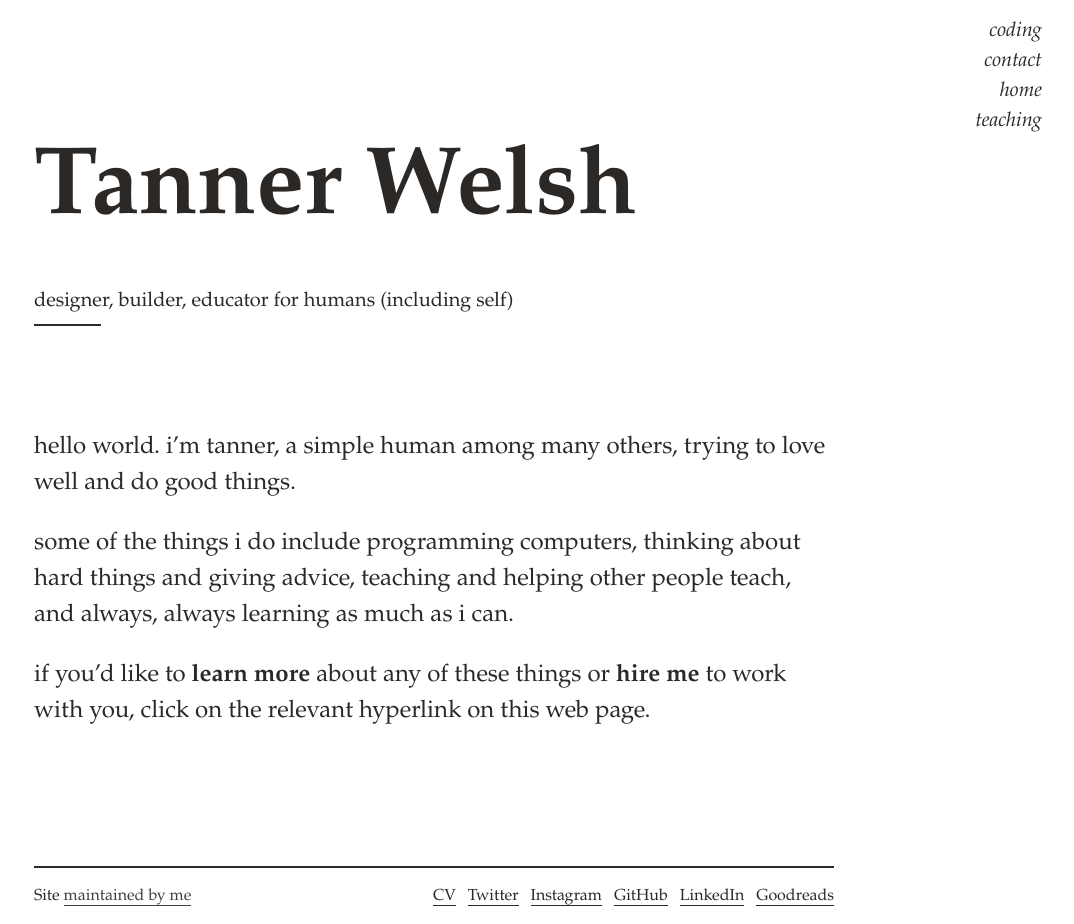
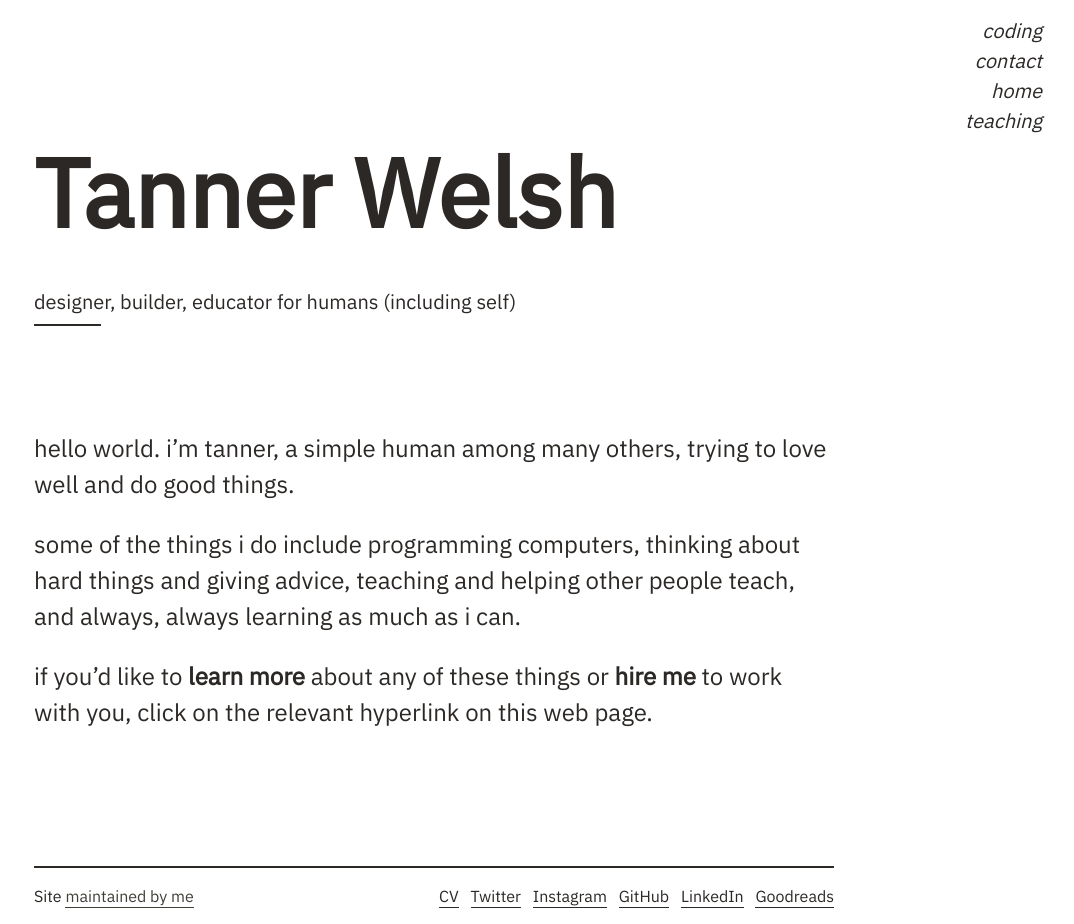
Before and after one commit to tannerwelsh/tannerwelsh.github.io, a Jekyll site: the page built from index.md, in a window 1280 px wide. Shown: the whole page, without its empty margins (206-1280 px from the left). Built offline with Jekyll 4.4.1, drawn with Linux system fonts in a browser that asks for light colours.

Commit message:
feat: Use Google Font "IBM Plex Sans"

```diff
--- a/_includes/head.html
+++ b/_includes/head.html
@@ -5,13 +5,15 @@
 
   <title>{% if page.title %}{{ page.title | escape }}{% else %}{{ site.title | escape }}{% endif %}</title>
   <meta name="description" content="{% if page.excerpt %}{{ page.excerpt | strip_html | strip_newlines | truncate: 160 }}{% else %}{{ site.description }}{% endif %}">
+  <!-- Site maintained by me https://github.com/tannerwelsh/tannerwelsh.github.io -->
 
   {% assign user_url = site.url | append: site.baseurl %}
   {% assign full_base_url = user_url | default: site.github.url %}
+  <link href="https://fonts.googleapis.com/css?family=IBM+Plex+Sans&display=swap" rel="stylesheet">
   <link rel="stylesheet" href="{{ "/assets/style.css" | prepend: full_base_url }}">
 
   <link rel="canonical" href="{{ page.url | replace:'index.html','' | prepend: site.baseurl | prepend: site.url }}">
-  <link rel="alternate" type="application/rss+xml" title="{{ site.title }}" href="{{ "/feed.xml" | prepend: site.baseurl | prepend: site.url }}">
+
 
   <script async defer src="https://buttons.github.io/buttons.js"></script>
 </head>
--- a/_sass/_variables.scss
+++ b/_sass/_variables.scss
@@ -1,6 +1,6 @@
 
 // Font family
-$body-font-family: Athelas, Palatino, Georgia, serif;
+$body-font-family: 'IBM Plex Sans', Arial, Helvetica, sans-serif;
 $body-font-size: 16px;
 $prose-font-size: 24px;
 
```
